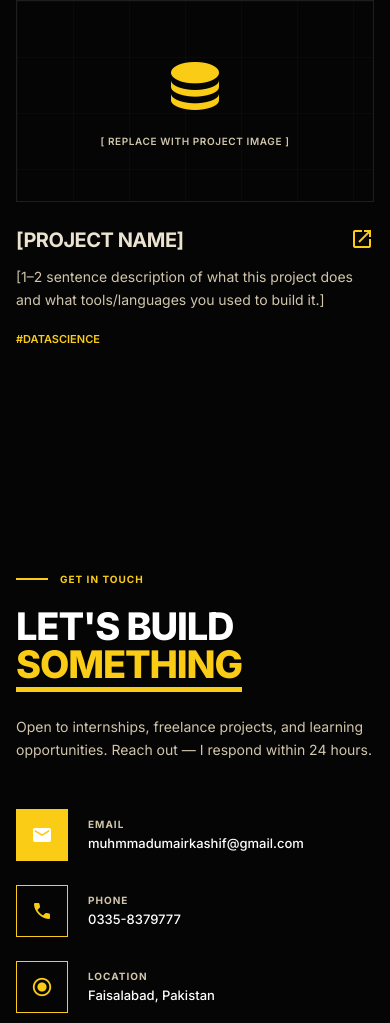
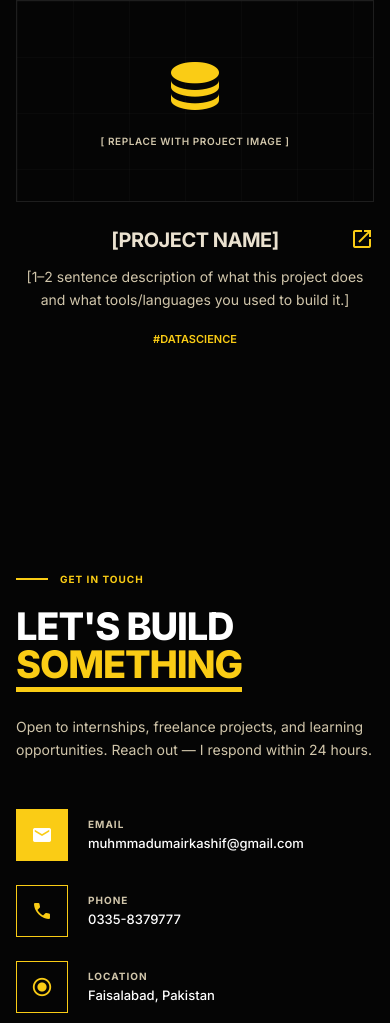
Before and after one commit to coddies/M-Umair-Kashif, a plain HTML site: page index.html in a window 390 px wide. Shown: the part 6350-7373 px from the top of the page. Drawn offline with nearby package versions, Linux system fonts and the light colour scheme.

Commit message:
Fix: properly center Project Card 2 on mobile

```diff
--- a/index.html
+++ b/index.html
@@ -1723,8 +1723,8 @@
           </div>
 
           <!-- Card body -->
-          <div class="mt-6">
-            <div class="flex justify-between items-start mb-3">
+          <div class="mt-6 flex flex-col items-center text-center md:items-start md:text-left">
+            <div class="flex justify-center md:justify-between items-start mb-3 w-full relative">
               <h3
                 class="font-bold tracking-tight text-xl group-hover:text-primary transition-colors"
               >
@@ -1735,7 +1735,7 @@
                 target="_blank"
                 rel="noopener noreferrer"
                 aria-label="View project"
-                class="text-primary hover:scale-125 transition-transform"
+                class="text-primary hover:scale-125 transition-transform absolute right-0 md:relative"
               >
                 <span class="material-symbols-outlined text-xl"
                   >open_in_new</span
```
Also changed, not shown: css/tailwind.output.css.
